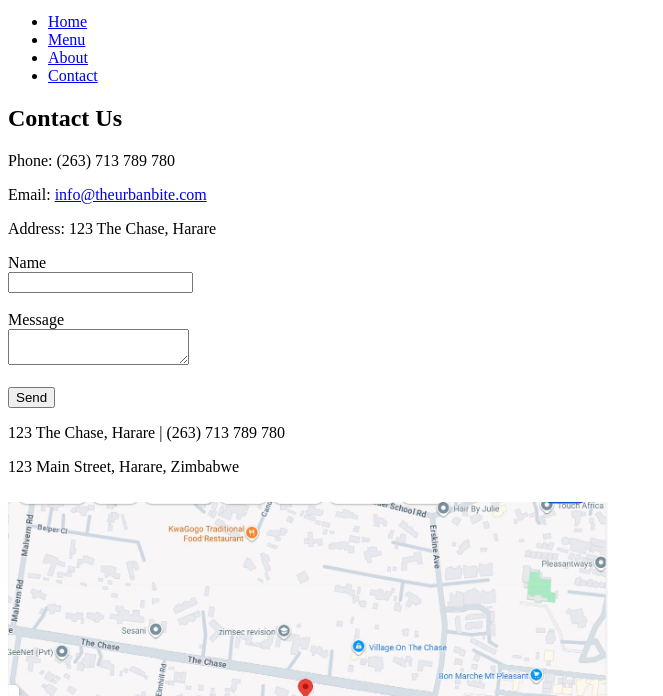
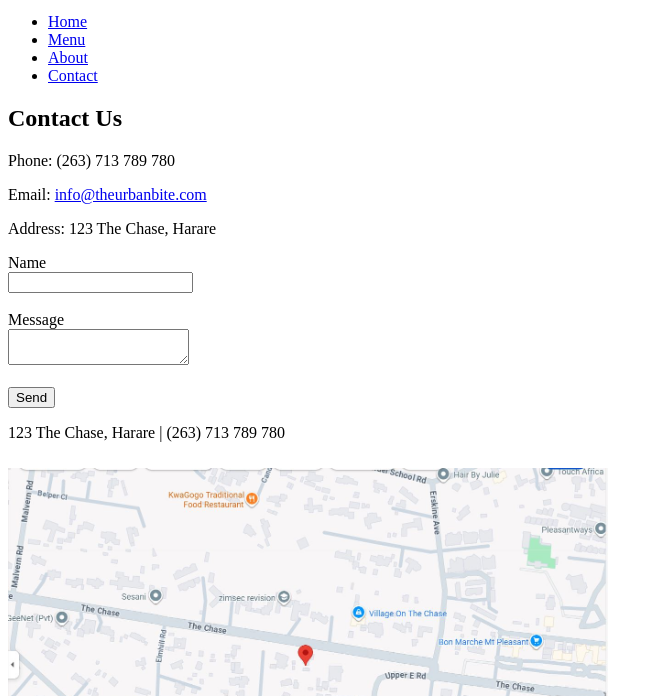
Before and after one commit to anozivaishe-droid/The-Urban-Bite, a plain HTML site: page contact.html in a window 1280 px wide. Shown: the part 104-800 px from the top of the page, without its empty margins (0-663 px from the left). Drawn offline with Linux system fonts and the light colour scheme.

Commit message:
Update contact.html

```diff
--- a/contact.html
+++ b/contact.html
@@ -41,7 +41,6 @@
   <footer>
     <div class="container">
       <p>123 The Chase, Harare | (263) 713 789 780</p>
-      <p>123 Main Street, Harare, Zimbabwe</p>
 <img src="js/images/map.jpg" alt="Map showing location" style="width:100%;max-width:600px;margin-top:10px;">
     </div>
   </footer>
```
